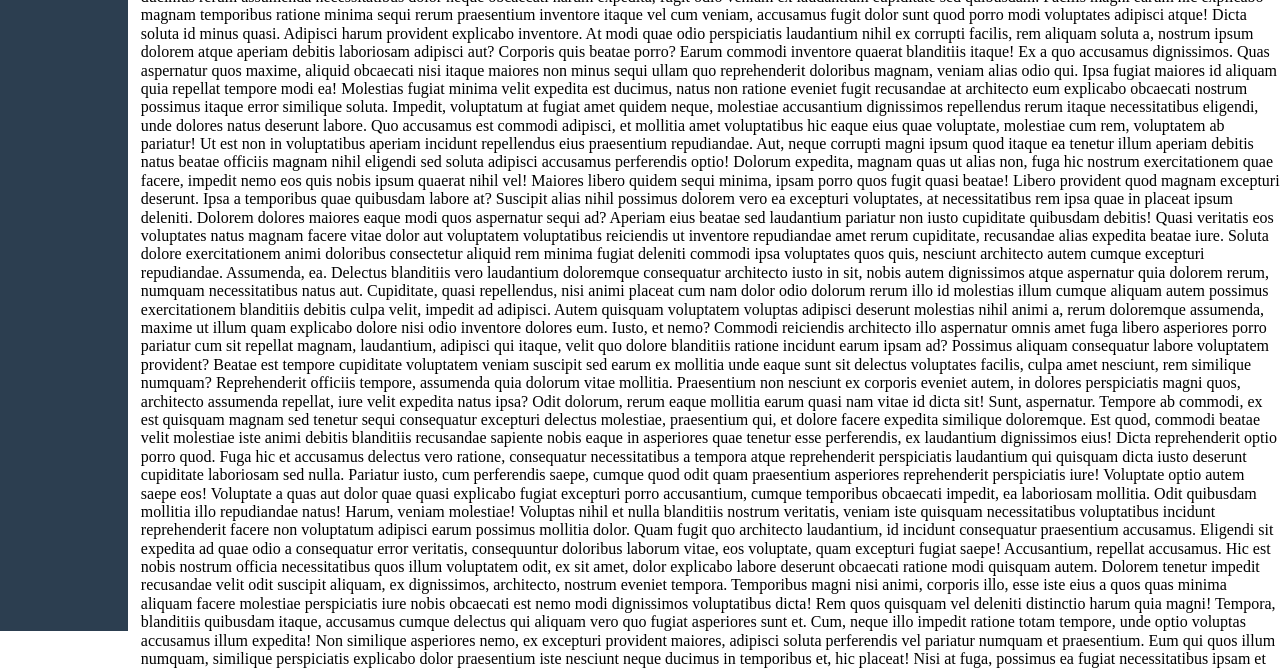
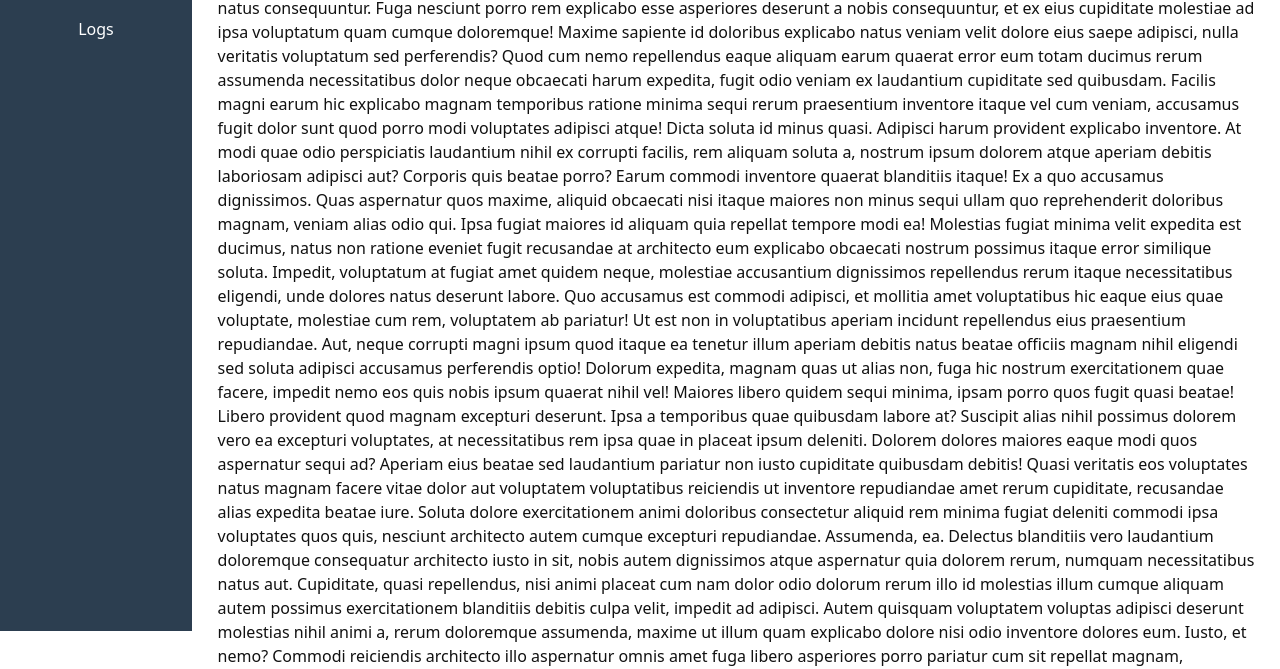
Before and after one commit to vatsan127/web-dev, a plain HTML site: page sidebar/index.html in a window 1280 px wide. Shown: the part 169-838 px from the top of the page. Drawn offline with Linux system fonts and the light colour scheme.

Commit message:
commit for updating for the sidebar components

```diff
--- a/sidebar/styles.css
+++ b/sidebar/styles.css
@@ -1,54 +1,71 @@
-html {
-  font-size: 62.5%;
+/* minimal normalize/reset layer (or import modern-normalize) */
+body {
+  margin: 0;
+}
+*,
+*::before,
+*::after {
+  box-sizing: border-box;
 }
 
+:root {
+  line-height: 1.5;
+}
+
+html {
+  font-size: 100%;
+} /* keep user preference respected */
+
 body {
-  font-size: 1.6rem;
-  display: flex;
+  display: grid;
+  grid-template-columns: 12rem 1fr;
+  min-height: 100vh;
+  font-family: system-ui, -apple-system, Segoe UI, Roboto, sans-serif;
+  color: #111;
+  background: #fff;
 }
 
 .sidebar {
-  position: fixed;
+  position: sticky;
+  top: 0;
   height: 100vh;
-  width: 10vw;
-  color: white;
-  background-color: #2c3e50;
+  background: #2c3e50;
+  color: #fff;
+  padding: 1rem;
 }
 
 .brand {
+  margin: 0 0 1rem 0;
   text-align: center;
+  font-size: 1.25rem;
 }
 
 .list {
-  list-style-type: none;
-  height: 100%;
-  width: 100%;
+  list-style: none;
+  margin: 0;
   padding: 0;
-
   display: flex;
   flex-direction: column;
-  justify-content: flex-start;
-  align-items: center;
+  gap: 0.5rem;
 }
 
 .list-item {
-  width: 100%;
   border-radius: 0.5rem;
 }
 
 .list-item-anchor {
+  display: block;
+  padding: 0.75rem 0.5rem;
   color: inherit;
-  display: inline-block;
-  width: 100%;
-
   text-decoration: none;
   text-align: center;
+  border-radius: 0.5rem;
 }
 
-.list-item:hover {
-  background-color: rgba(0, 0, 0, 0.2);
+.list-item-anchor:hover {
+  background: rgba(0, 0, 0, 0.2);
 }
 
 .main-content {
-  margin-left: 11%;
+  padding: 1.6rem;
 }
```
